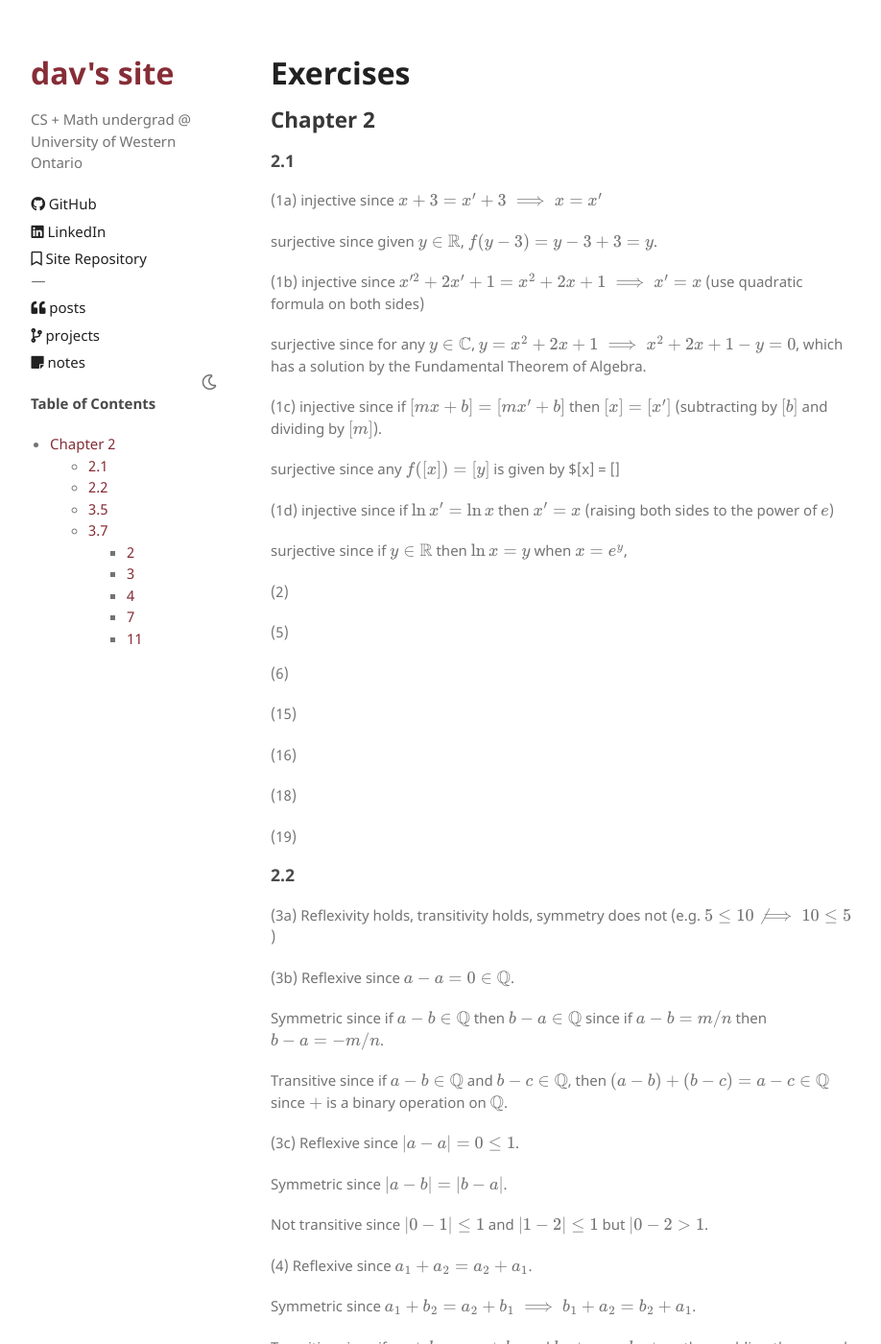
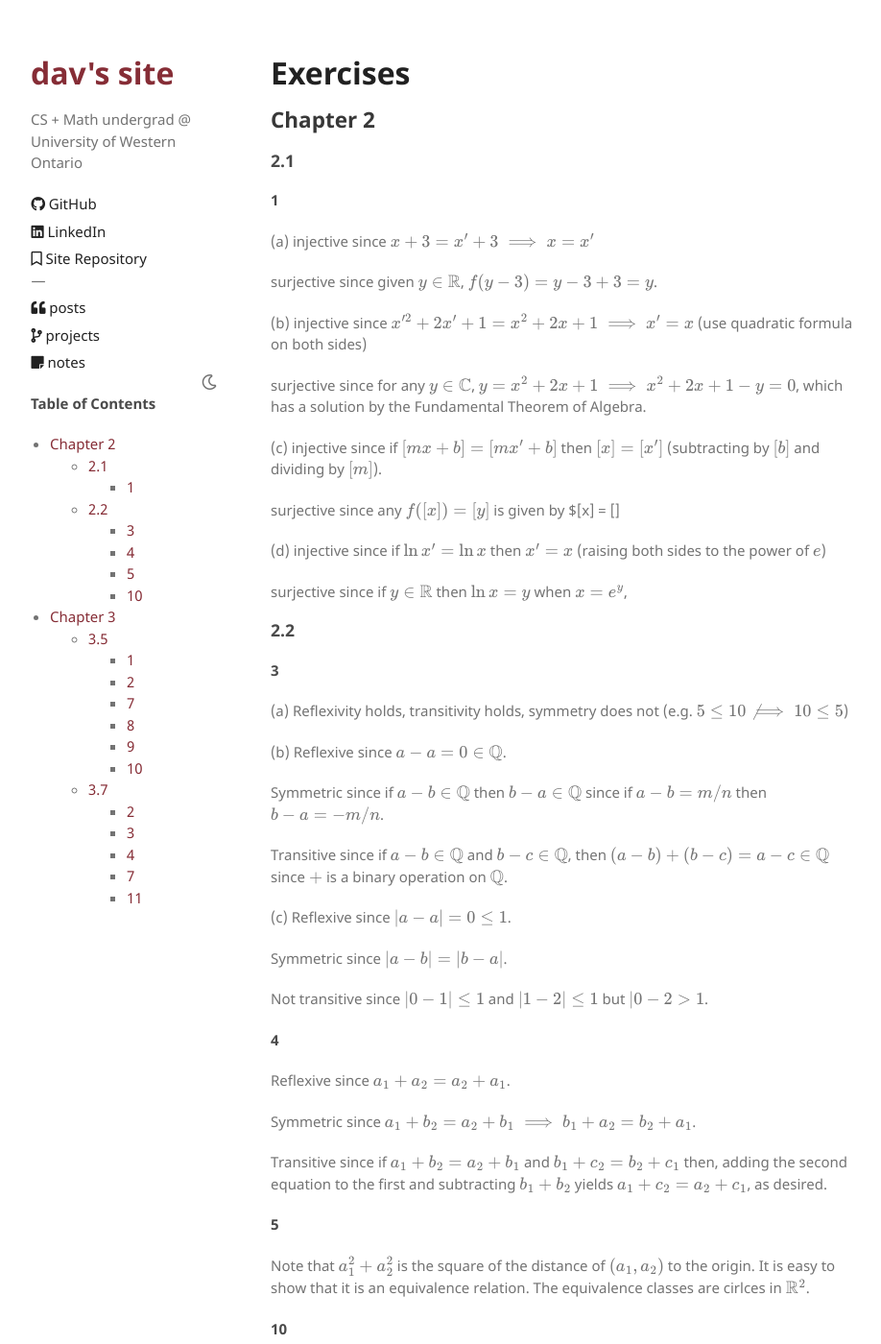
Before and after one commit to davidtranhq/davidtranhq.github.io, a Jekyll site: the page built from notes/abstract-algebra/exercises.md, in a window 1280 px wide and 1400 px high. Shown: the whole window at 96% size, without its empty margins (153-1071 px from the left). Built offline with Jekyll 4.4.1, drawn with Linux system fonts in a browser that asks for light colours; formulas are drawn with MathJax 3; our own code applies the rules of GitHub Pages for plain Markdown files; some of the changed text lies outside the part shown.

Commit message:
Update numbering

```diff
--- a/notes/abstract-algebra/exercises.md
+++ b/notes/abstract-algebra/exercises.md
@@ -10,83 +10,80 @@ toc: true
 
 ### 2.1
 
-(1a) injective since $x + 3 = x' + 3 \implies x = x'$
+#### 1
+
+(a) injective since $x + 3 = x' + 3 \implies x = x'$
 
 surjective since given $y \in \mathbb R$, $f(y - 3) = y - 3 + 3 = y$.
 
-(1b) injective since $x'^2 + 2x' + 1 = x^2 + 2x + 1 \implies x' = x$ (use quadratic formula on both sides)
+(b) injective since $x'^2 + 2x' + 1 = x^2 + 2x + 1 \implies x' = x$ (use quadratic formula on both sides)
 
 surjective since for any $y \in \mathbb C$, $y = x^2 + 2x + 1 \implies x^2 + 2x + 1 - y = 0$, which has a solution by the Fundamental Theorem of Algebra.
 
-(1c) injective since if $[mx + b] = [mx' + b]$ then $[x] = [x']$ (subtracting by $[b]$ and dividing by $[m]$).
+(c) injective since if $[mx + b] = [mx' + b]$ then $[x] = [x']$ (subtracting by $[b]$ and dividing by $[m]$).
 
 surjective since any $f([x]) = [y]$ is given by $[x] = []
 
-(1d) injective since if $\ln x' = \ln x$ then $x' = x$ (raising both sides to the power of $e$)
+(d) injective since if $\ln x' = \ln x$ then $x' = x$ (raising both sides to the power of $e$)
 
 surjective since if $y \in \mathbb R$ then $\ln x = y$ when $x = e^y$,
 
-
-(2)
-
-(5)
-
-(6)
-
-(15)
-
-(16)
-
-(18)
-
-(19)
-
-
 ### 2.2
 
-(3a) Reflexivity holds, transitivity holds, symmetry does not (e.g. $5 \leq 10 \not\implies 10 \leq 5$)
+#### 3
+(a) Reflexivity holds, transitivity holds, symmetry does not (e.g. $5 \leq 10 \not\implies 10 \leq 5$)
 
-(3b) Reflexive since $a - a = 0 \in \mathbb Q$.
+(b) Reflexive since $a - a = 0 \in \mathbb Q$.
 
 Symmetric since if $a - b \in \mathbb Q$ then $b - a \in \mathbb Q$ since if $a - b = m/n$ then $b - a = -m/n$.
 
 Transitive since if $a - b \in \mathbb Q$ and $b - c \in \mathbb Q$, then $(a - b) + (b - c) = a - c \in \mathbb Q$ since $+$ is a binary operation on $\mathbb Q$.
 
-(3c) Reflexive since $\vert a - a \vert = 0 \leq 1$.
+(c) Reflexive since $\vert a - a \vert = 0 \leq 1$.
 
 Symmetric since $\vert a - b \vert = \vert b - a \vert$.
 
 Not transitive since $\vert 0 - 1 \vert \leq 1$ and $\vert 1 - 2 \vert \leq 1$ but $\vert 0 - 2 \gt 1$.
 
-(4) Reflexive since $a_1 + a_2 = a_2 + a_1$.
+#### 4
+Reflexive since $a_1 + a_2 = a_2 + a_1$.
 
 Symmetric since $a_1 + b_2 = a_2 + b_1 \implies b_1 + a_2 = b_2 + a_1$.
 
 Transitive since if $a_1 + b_2 = a_2 + b_1$ and $b_1 + c_2 = b_2 + c_1$ then, adding the second equation to the first and subtracting $b_1 + b_2$ yields $a_1 + c_2 = a_2 + c_1$, as desired.
 
-(5) Note that $a_1^2 + a_2^2$ is the square of the distance of $(a_1, a_2)$ to the origin. It is easy to show that it is an equivalence relation. The equivalence classes are cirlces in $\mathbb R^2$.
+#### 5
+Note that $a_1^2 + a_2^2$ is the square of the distance of $(a_1, a_2)$ to the origin. It is easy to show that it is an equivalence relation. The equivalence classes are cirlces in $\mathbb R^2$.
 
-(10a) Reflexive since $A \sim A$ by the identity function.
+#### 10
+(a) Reflexive since $A \sim A$ by the identity function.
 
 Symmetric since the inverse of a bijective function is itself bijective.
 
 Transitive since the composition of a bijective function is itself bijective.
 
-(10b) $2^S = \lbrace \emptyset, \lbrace 1 \rbrace, \lbrace 2 \rbrace, \lbrace 3 \rbrace, \lbrace 4 \rbrace, \lbrace 1, 2 \rbrace, \dots \rbrace$ (all subsets of $S$)
+(b) $2^S = \lbrace \emptyset, \lbrace 1 \rbrace, \lbrace 2 \rbrace, \lbrace 3 \rbrace, \lbrace 4 \rbrace, \lbrace 1, 2 \rbrace, \dots \rbrace$ (all subsets of $S$)
 
 $2^S / \sim \quad = \lbrace [\emptyset], [\lbrace 1 \rbrace], [\lbrace 1, 2 \rbrace], [\lbrace 1, 2, 3 \rbrace], [\lbrace 1, 2, 3, 4 \rbrace] \rbrace$
 
+## Chapter 3
+
 ### 3.5
 
-(1) $a^12 = e$, so order of $a^j$ is $12/\operatorname{gcd}(j, 12)$.
+#### 1
+ $a^12 = e$, so order of $a^j$ is $12/\operatorname{gcd}(j, 12)$.
 
-(2) $a^30 = e$, $a^j$ has order $k$ when $30 \mid jk$. So $j = 15, 10, 6$ for $k = 2, 3, 5$.
+#### 2
+$a^30 = e$, $a^j$ has order $k$ when $30 \mid jk$. So $j = 15, 10, 6$ for $k = 2, 3, 5$.
 
-(7) $\mathbb Z_{18}^\times, \mathbb Z_{27}^\times$
+#### 7
+ $\mathbb Z_{18}^\times, \mathbb Z_{27}^\times$
 
-(8) $\langle \pi \rangle = \lbrace \pi^k \mid k \in \mathbb Z \rbrace$
+#### 8
+ $\langle \pi \rangle = \lbrace \pi^k \mid k \in \mathbb Z \rbrace$
 
-(9) $\mathbb Z_4 \times \mathbb Z_2 = \lbrace (0, 0), (0, 1), (1, 0), (1, 1), \dots, (3, 0), (3, 1) \rbrace$
+#### 9
+ $\mathbb Z_4 \times \mathbb Z_2 = \lbrace (0, 0), (0, 1), (1, 0), (1, 1), \dots, (3, 0), (3, 1) \rbrace$
 
 $\langle (0, 0) \rangle = \lbrace (0, 0) \rbrace$
 
@@ -100,7 +97,8 @@ $\langle (1, 1) \rangle = \lbrace (1, 1), (2, 0), (3, 1), (0, 0) \rbrace$
 
 (see the back of the book for the rest, all elements are generators of a cyclic subgroup)
 
-(10) Write out all subgroups generated from every $(x, y) \in \mathbb Z_6 \times \mathbb Z_3$...
+#### 10
+ Write out all subgroups generated from every $(x, y) \in \mathbb Z_6 \times \mathbb Z_3$...
 
 ### 3.7
 
```
